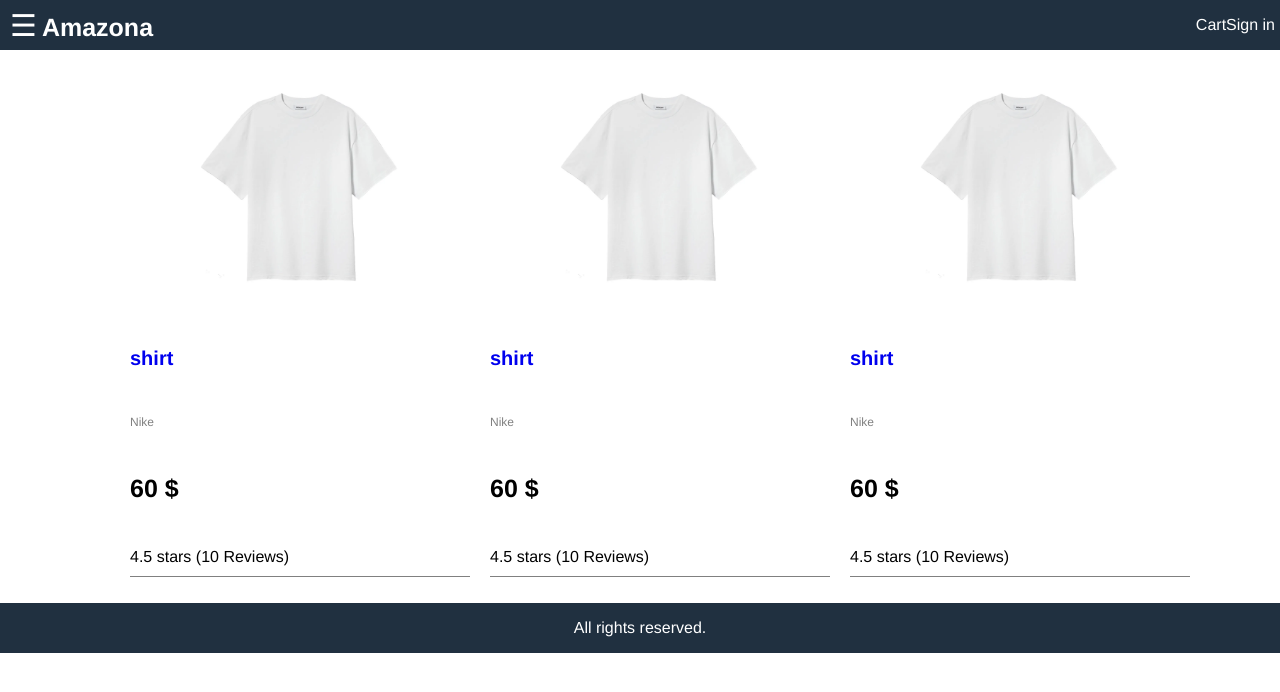
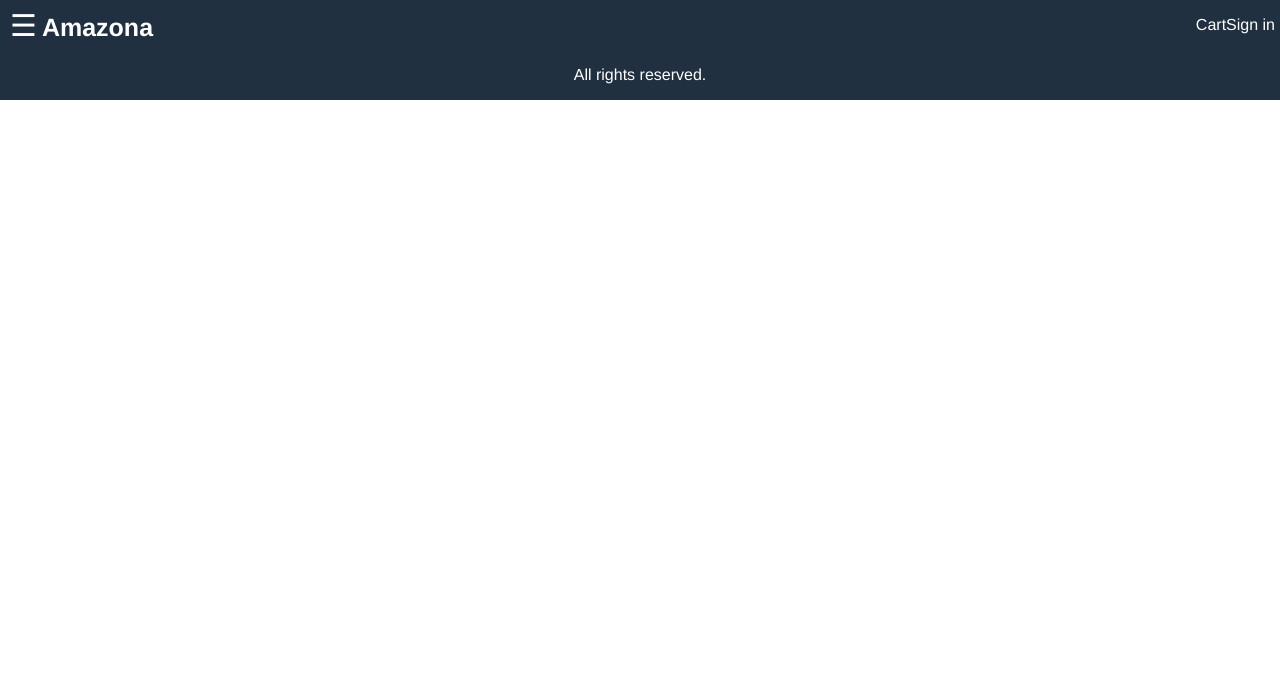
Before and after one commit to Abdallah-Elshamy/e-commerce-microservices, a React (Create React App) app in the folder frontend/: page /product/1 in a window 1280 px wide. Shown: the top 692 px of the page. Built offline with nearby package versions, Linux system fonts and the light colour scheme.

Commit message:
Separate the Home screen

```diff
--- a/frontend/src/App.js
+++ b/frontend/src/App.js
@@ -1,5 +1,9 @@
+import React from 'react'
 import "./App.css";
-import data from "./data"
+import {BrowserRouter, Route} from 'react-router-dom'
+import HomeScreen from "./Screens/HomeScreen";
+import ProductScreen from "./Screens/ProductScreen";
+
 
 function App() {
   const openMenu = () => {
@@ -9,6 +13,7 @@ function App() {
     document.querySelector(".sidebar").classList.remove("open");
   };
   return (
+    <BrowserRouter>
       <div className="grid-container">
         <header className="header">
           <div className="brand">
@@ -33,31 +38,13 @@ function App() {
         </aside>
         <main className="main">
           <div className="content">
-          <ul className="products">
-            {data.products.map((product) => (
-              <li>
-                <div className="product">
-                  <img
-                    className="product-image"
-                    src={product.image}
-                    alt="product"
-                  />
-                  <div className="product-name">
-                    <a href="product.html">{product.name}</a>
-                  </div>
-                  <div className="product-brand">{product.brand}</div>
-                  <div className="product-price">{product.price} $</div>
-                  <div className="product-rating">
-                    {product.rating} stars ({product.num_reviews} Reviews)
-                  </div>
-                </div>
-              </li>
-            ))}
-          </ul>
+            <Route path="/products/:id" component={ProductScreen} />
+            <Route path="/" exact={true} component={HomeScreen} />
           </div>
         </main>
         <footer className="footer">All rights reserved.</footer>
       </div>
+    </BrowserRouter>
   );
 }
 
--- /dev/null
+++ b/frontend/src/Screens/HomeScreen.js
@@ -0,0 +1,28 @@
+import React from 'react';
+import data from "../data"
+
+function HomeScreen(props) {
+    return <ul className="products">
+    {data.products.map((product) => (
+      <li>
+        <div className="product">
+          <img
+            className="product-image"
+            src={product.image}
+            alt="product"
+          />
+          <div className="product-name">
+            <a href="product.html">{product.name}</a>
+          </div>
+          <div className="product-brand">{product.brand}</div>
+          <div className="product-price">{product.price} $</div>
+          <div className="product-rating">
+            {product.rating} stars ({product.num_reviews} Reviews)
+          </div>
+        </div>
+      </li>
+    ))}
+  </ul>
+}
+
+export default HomeScreen
```
Lines whose indentation alone changed are shown as unchanged.
